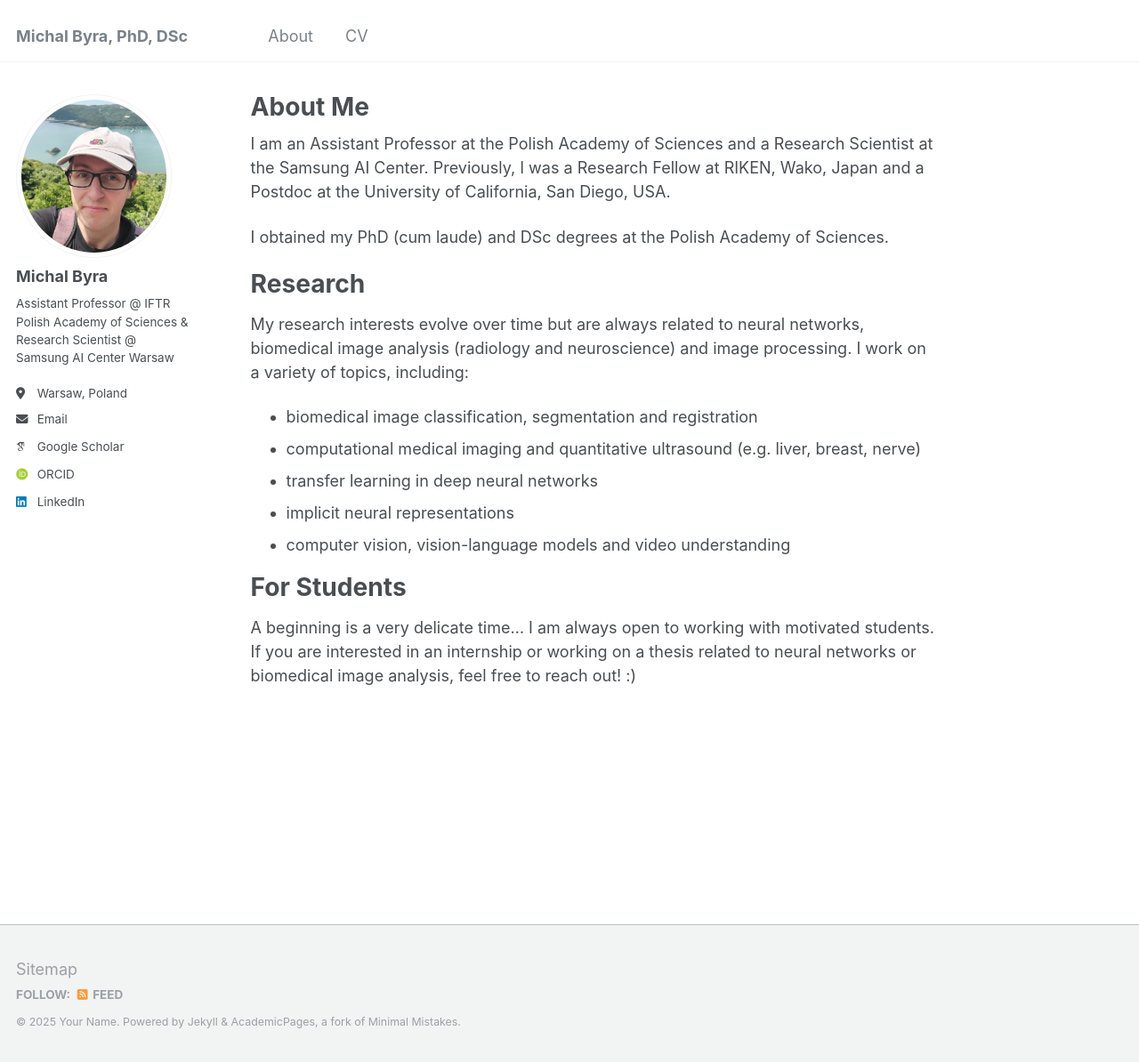
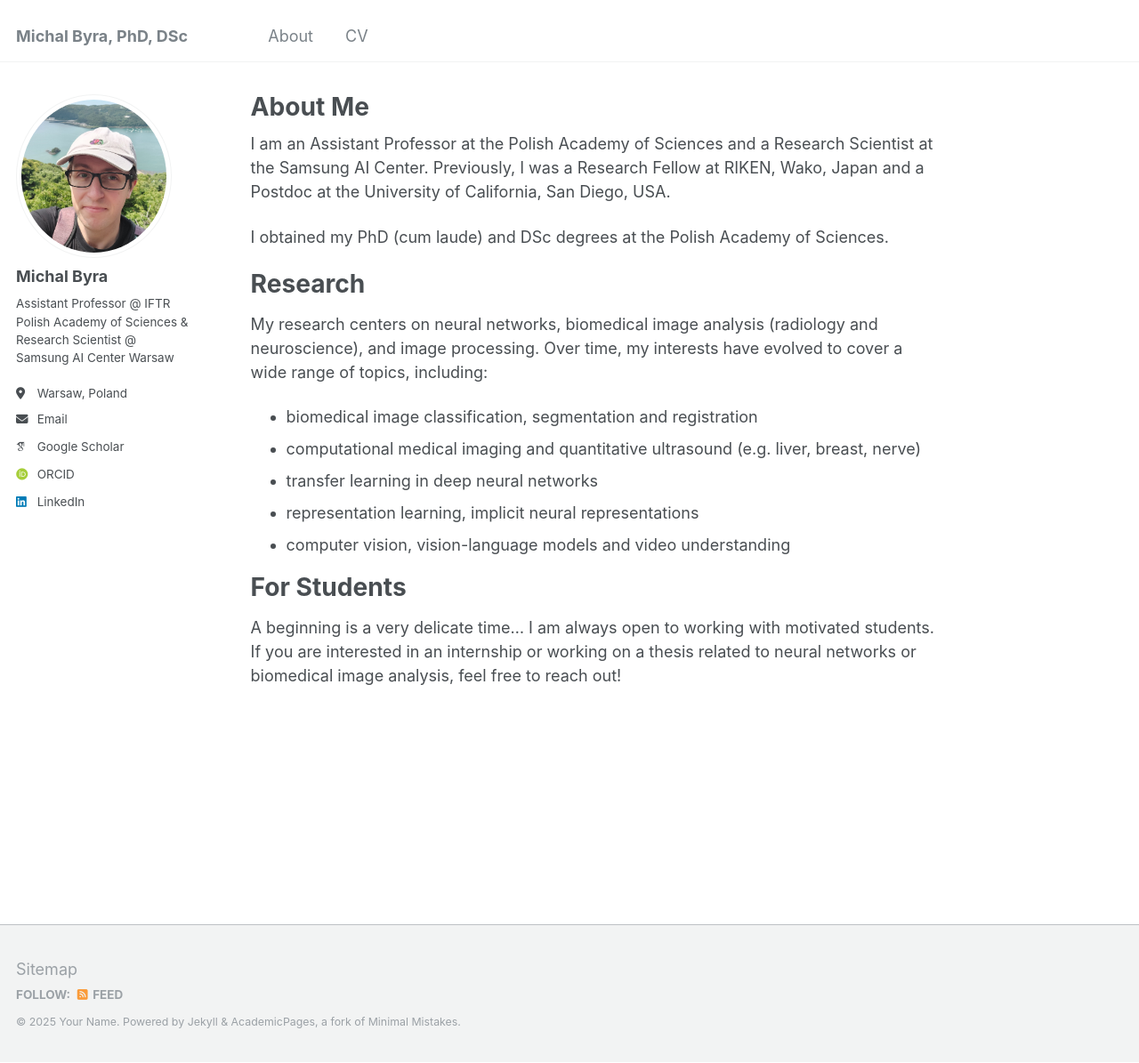
Before and after one commit to mbyr/mbyr.github.io, a Jekyll site: the page built from _pages/about.md, in a window 1280 px wide and 1195 px high. Shown: the whole window at 89% size. Built offline with Jekyll 4.4.1, drawn with Linux system fonts in a browser that asks for light colours; some web fonts are replaced.

Commit message:
Update about.md

```diff
--- a/_pages/about.md
+++ b/_pages/about.md
@@ -13,14 +13,14 @@ I obtained my PhD (cum laude) and DSc degrees at the Polish Academy of Sciences.
 
 # Research
 
-My research interests evolve over time but are always related to neural networks, biomedical image analysis (radiology and neuroscience) and image processing. I work on a variety of topics, including:
+My research centers on neural networks, biomedical image analysis (radiology and neuroscience), and image processing. Over time, my interests have evolved to cover a wide range of topics, including:
 
 * biomedical image classification, segmentation and registration
 * computational medical imaging and quantitative ultrasound (e.g. liver, breast, nerve)
 * transfer learning in deep neural networks
-* implicit neural representations
+* representation learning, implicit neural representations
 * computer vision, vision-language models and video understanding
 
 # For Students
 
-A beginning is a very delicate time... I am always open to working with motivated students. If you are interested in an internship or working on a thesis related to neural networks or biomedical image analysis, feel free to reach out! :)
+A beginning is a very delicate time... I am always open to working with motivated students. If you are interested in an internship or working on a thesis related to neural networks or biomedical image analysis, feel free to reach out!
```
